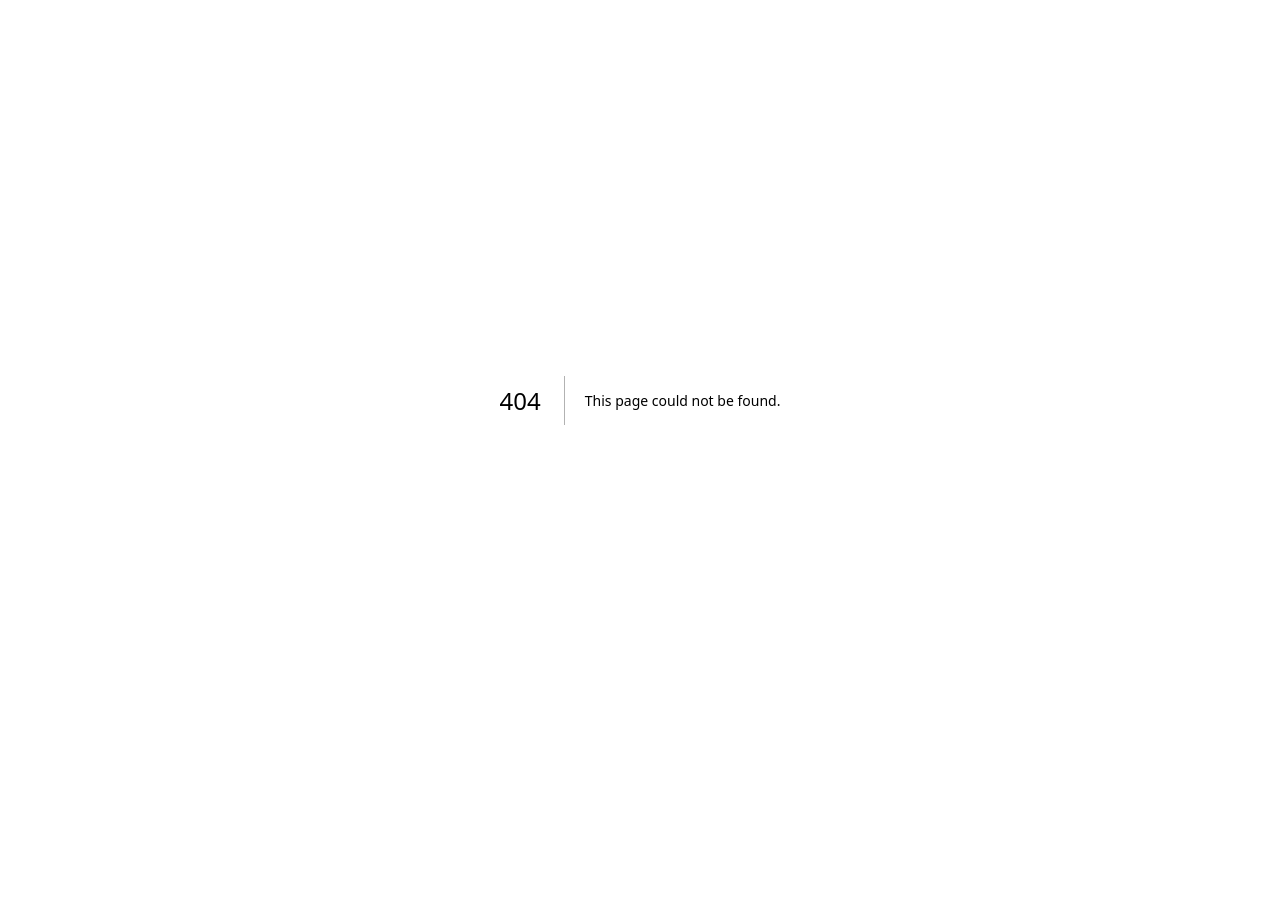
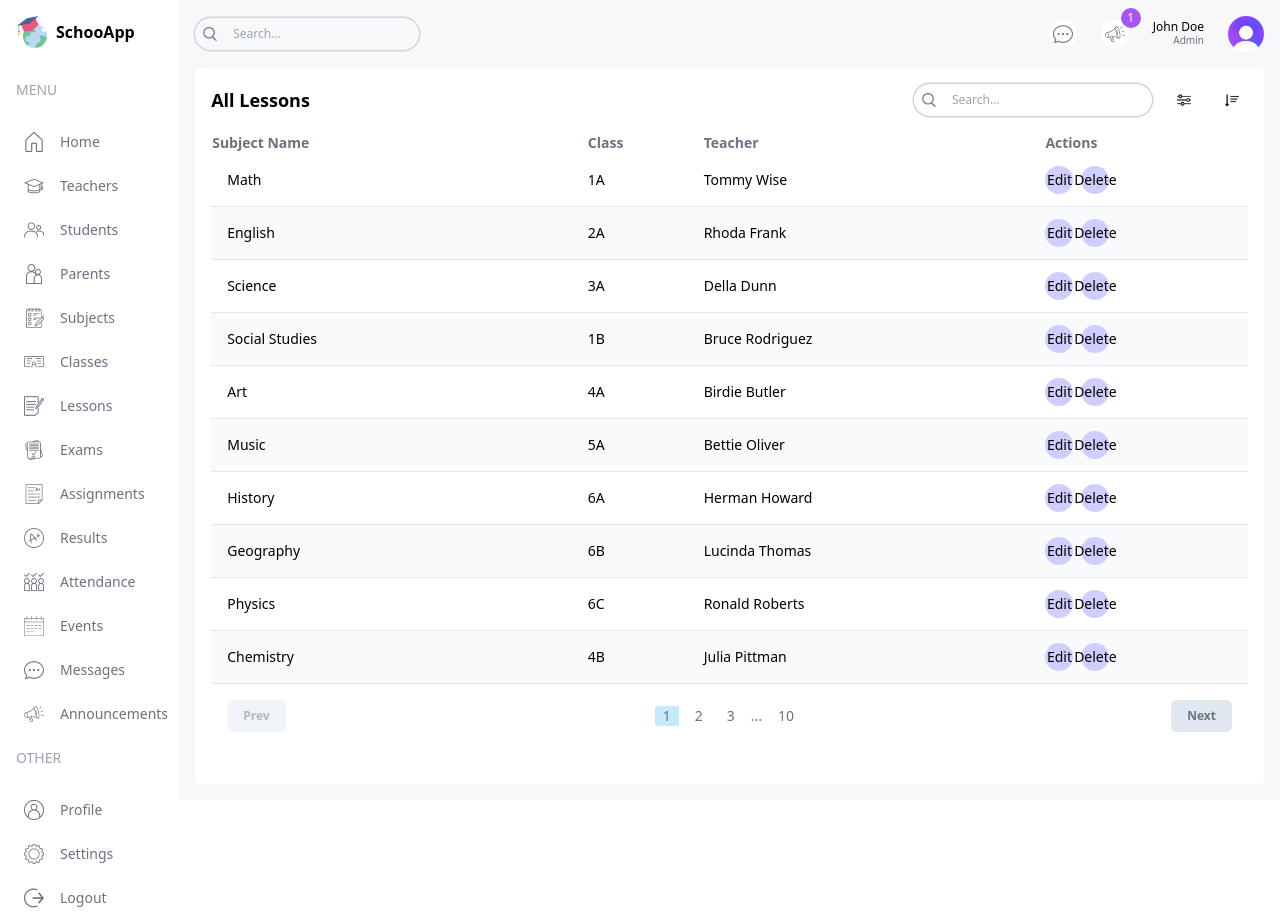
Before and after one commit to Lekkyjay/school-app, a Next.js app: page /list/lessons in a window 1280 px wide. Before the commit this address had no page. Before the commit the page ends 800 px from the top, so only its background shows below. Built offline with nearby package versions, Linux system fonts and the light colour scheme.

Commit message:
Added lessons page

```diff
--- /dev/null
+++ b/src/app/(dashboard)/list/lessons/page.tsx
@@ -0,0 +1,87 @@
+// import FormModal from "@/components/FormModal";
+import Pagination from "@/components/Pagination";
+import Table from "@/components/Table";
+import TableSearch from "@/components/TableSearch";
+import { lessonsData, role } from "@/lib/data";
+import Image from "next/image";
+
+type Lesson = {
+  id: number;
+  subject: string;
+  class: string;
+  teacher: string;
+};
+
+const columns = [
+  {
+    header: "Subject Name",
+    accessor: "name",
+  },
+  {
+    header: "Class",
+    accessor: "class",
+  },
+  {
+    header: "Teacher",
+    accessor: "teacher",
+    className: "hidden md:table-cell",
+  },
+  {
+    header: "Actions",
+    accessor: "action",
+  },
+]
+
+export default function page() {
+  const renderRow = (item: Lesson) => (
+    <tr
+      key={item.id}
+      className="border-b border-gray-200 even:bg-slate-50 text-sm hover:bg-lamaPurpleLight"
+    >
+      <td className="flex items-center gap-4 p-4">{item.subject}</td>
+      <td>{item.class}</td>
+      <td className="hidden md:table-cell">{item.teacher}</td>
+      <td>
+        <div className="flex items-center gap-2">
+          {role === "admin" && (
+            <>
+              <button className="w-7 h-7 flex items-center justify-center rounded-full bg-lekkyPurple">
+                Edit
+              </button>
+              <button className="w-7 h-7 flex items-center justify-center rounded-full bg-lekkyPurple">
+                Delete
+              </button>
+              {/* <FormModal table="lesson" type="update" data={item} />
+              <FormModal table="lesson" type="delete" id={item.id} /> */}
+            </>
+          )}
+        </div>
+      </td>
+    </tr>
+  )
+
+  return (
+    <div className="bg-white p-4 rounded-md flex-1 m-4 mt-0">
+      {/* TOP */}
+      <div className="flex items-center justify-between">
+        <h1 className="hidden md:block text-lg font-semibold">All Lessons</h1>
+        <div className="flex flex-col md:flex-row items-center gap-4 w-full md:w-auto">
+          <TableSearch />
+          <div className="flex items-center gap-4 self-end">
+            <button className="w-8 h-8 flex items-center justify-center rounded-full bg-lamaYellow">
+              <Image src="/filter.png" alt="" width={14} height={14} />
+            </button>
+            <button className="w-8 h-8 flex items-center justify-center rounded-full bg-lamaYellow">
+              <Image src="/sort.png" alt="" width={14} height={14} />
+            </button>
+            {/* {role === "admin" && <FormModal table="lesson" type="create" />} */}
+          </div>
+        </div>
+      </div>
+      {/* LIST */}
+      <Table columns={columns} renderRow={renderRow} data={lessonsData} />
+      {/* PAGINATION */}
+      <Pagination />
+    </div>
+  )
+}
```
